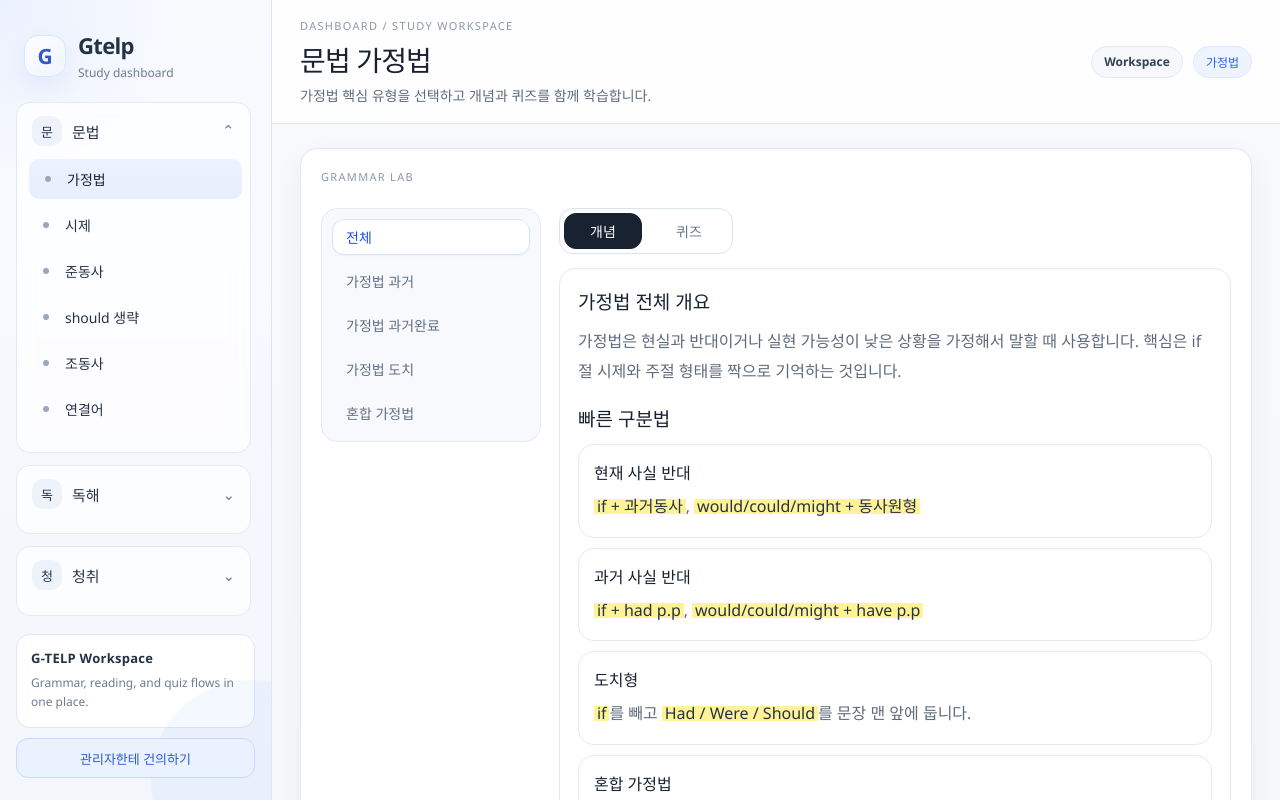
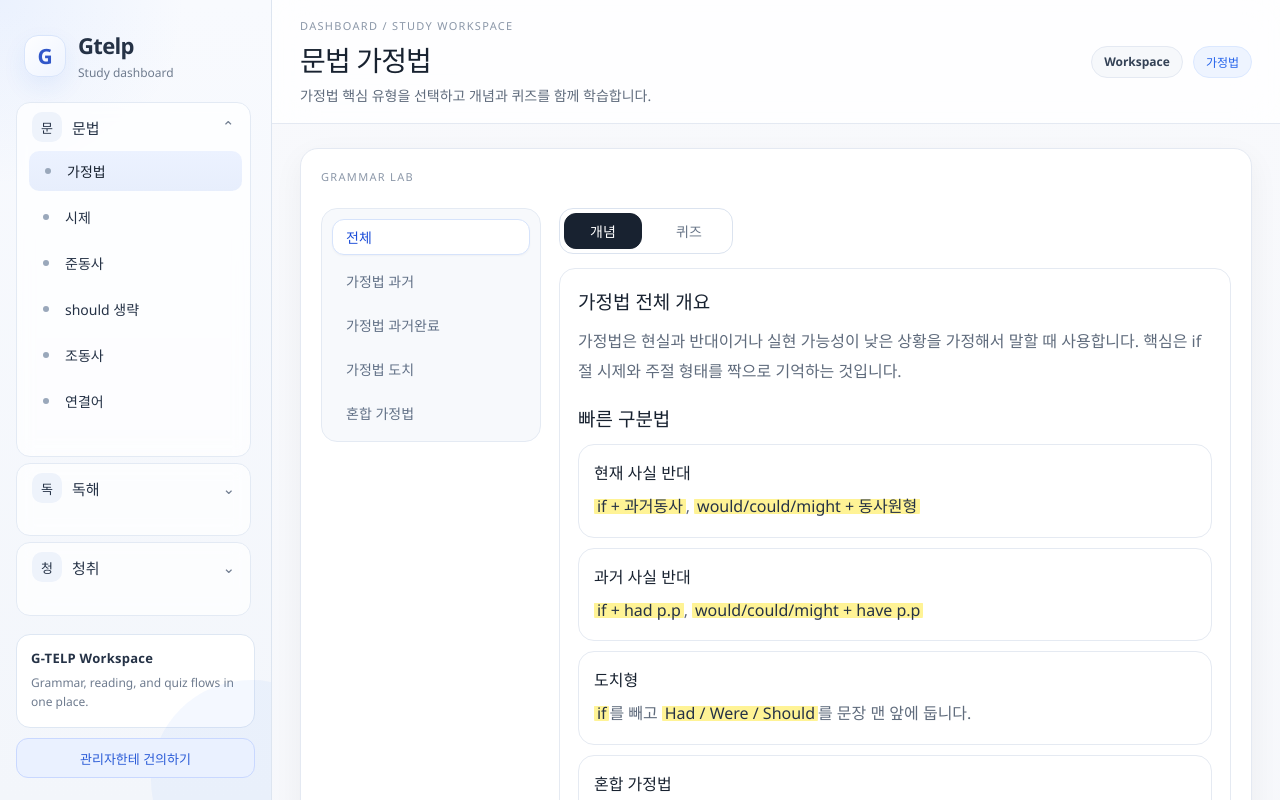
Before and after one commit to soobin-jung/Gtelp, a React (Vite) app: page / in a window 1280 px wide. Shown: the top 800 px of the page. Built offline with nearby package versions, Linux system fonts and the light colour scheme.

Commit message:
style: reduce menu-title padding and menu-stack gap
Co-Authored-By: Claude Sonnet 4.6 <noreply@anthropic.com>

```diff
--- a/src/styles.css
+++ b/src/styles.css
@@ -118,7 +118,7 @@ button {
 
 .menu-stack {
   display: grid;
-  gap: 12px;
+  gap: 6px;
   flex: 1;
   overflow-y: auto;
   padding-right: 4px;
@@ -135,7 +135,7 @@ button {
 .menu-title {
   width: 100%;
   border: 0;
-  padding: 13px 15px;
+  padding: 9px 15px;
   background: transparent;
   color: var(--sidebar-text);
   display: flex;
```
